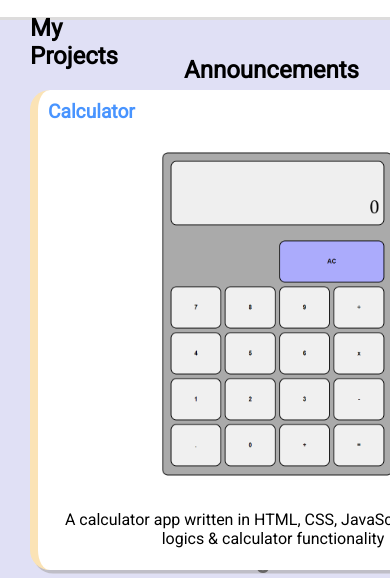
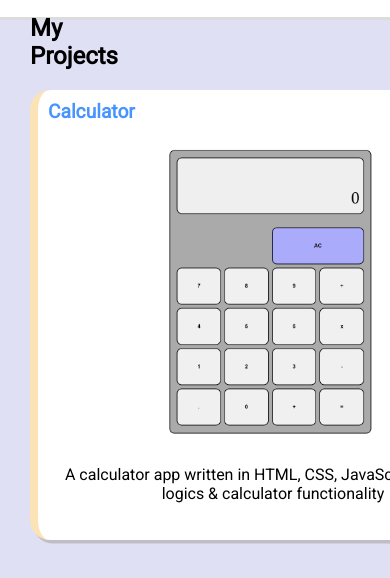
Before and after one commit to gankzi/admin-dashboard, a plain HTML site: page index.html in a window 390 px wide. Shown: the part 213-791 px from the top of the page. Drawn offline with Linux system fonts and the light colour scheme.

Commit message:
Adjust margin and padding to align items and improved responsiveness
Adjusted margin and padding of info section to align with project
section. Improved some responsiveness for smaller screen.

```diff
--- a/css/styles.css
+++ b/css/styles.css
@@ -188,14 +188,14 @@ ul li img {
 #cards-container {
     grid-area: 2 / 1 / 3 / 3;
     display: grid;
-    grid-template-columns: repeat(auto-fit, minmax(450px, 1fr));
-    grid-template-rows: repeat(auto-fit, minmax(460px, 550px));
+    grid-template-columns: repeat(auto-fit, minmax(460px, 1fr));
+    grid-template-rows: repeat(auto-fit, minmax(440px, 550px));
     gap: 20px;
 }
 
 .card {
     width: 450px;
-    height: 460px;
+    height: 430px;
     background-color: white;
     border-radius: 20px;
     box-shadow: 3px 3.5px rgba(170, 169, 169, 0.6);
@@ -213,9 +213,9 @@ ul li img {
 
 .card img {
     width: 90%;
-    height: 80%;
+    height: 75%;
     object-fit: contain;
-    margin: 0 30px;
+    margin-left: 5%;
 }
 
 .card p {
@@ -242,11 +242,11 @@ ul li img {
 }
 
 #announcement-container {
-    padding-top: 20px;
     display: grid;
     grid-template-columns: 1fr;
     grid-template-rows: 50px 100px;
     margin-right: 30px;
+    gap: 20px;
 }
 
 #trending-container {
@@ -261,11 +261,7 @@ ul li img {
     background-color: white;
     border-radius: 20px;
     box-shadow: 3px 3.5px rgba(170, 169, 169, 0.6);
-    padding: 35px;
-}
-
-#announcement-container * {
-    margin: 8px;
+    padding: 30px;
 }
 
 #announcement-container h5 {
@@ -284,7 +280,6 @@ ul li img {
 
 #trending-heading {
     margin: 20px 0;
-    margin-left: 8px;
 }
 
 
@@ -318,6 +313,15 @@ ul li img {
 
     #main-content {
         width: 100vw;
+        grid-template-columns: 2fr 1fr;
     }
 
 }
+
+
+@media only screen and (max-width: 900px) {
+
+    #info-container {
+        display: none;
+    }
+}
--- a/index.html
+++ b/index.html
@@ -301,9 +301,7 @@
         </div>
         <div id="info-container">
           <div id="announcement-container">
-            <div>
-              <h3 id="announcement-heading">Announcements</h3>
-            </div>
+            <h3 id="announcement-heading">Announcements</h3>
             <div class="announcement-card">
               <h5>Site Maintenance</h5>
               <p>
```
